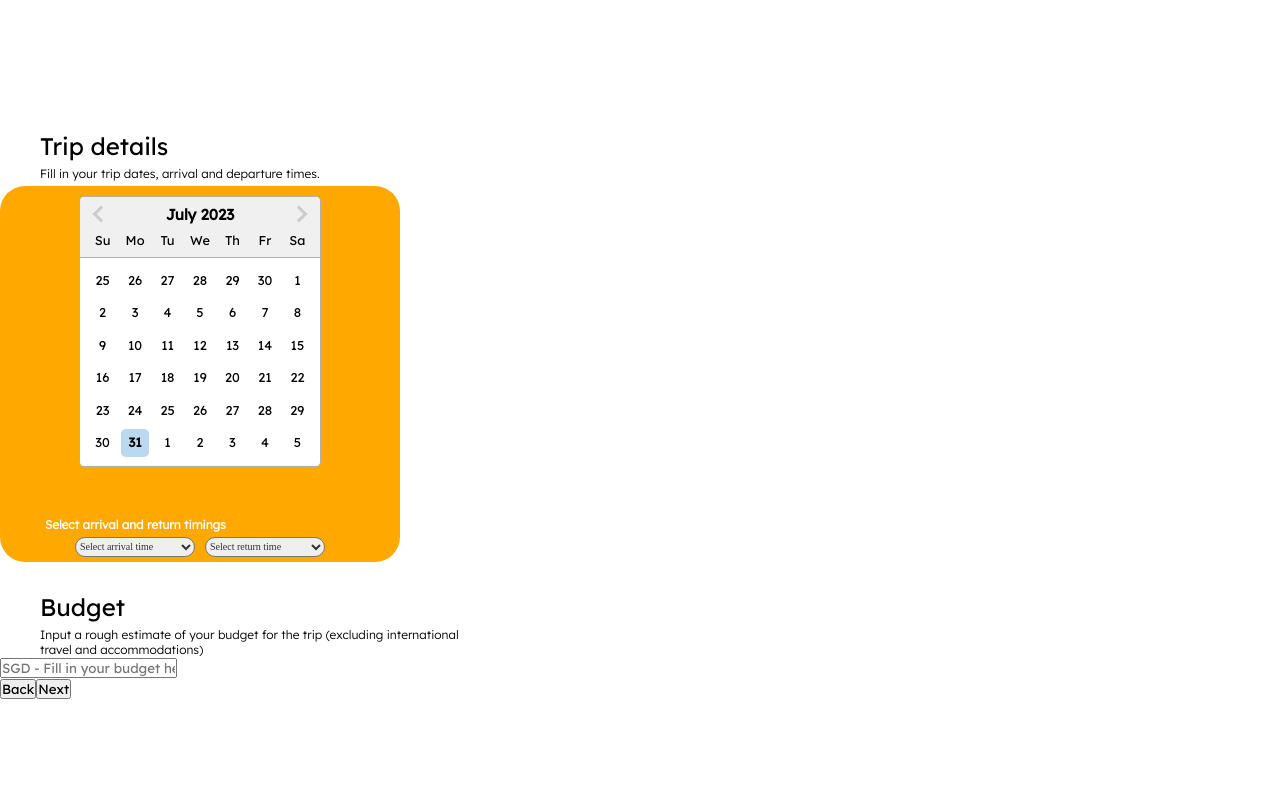
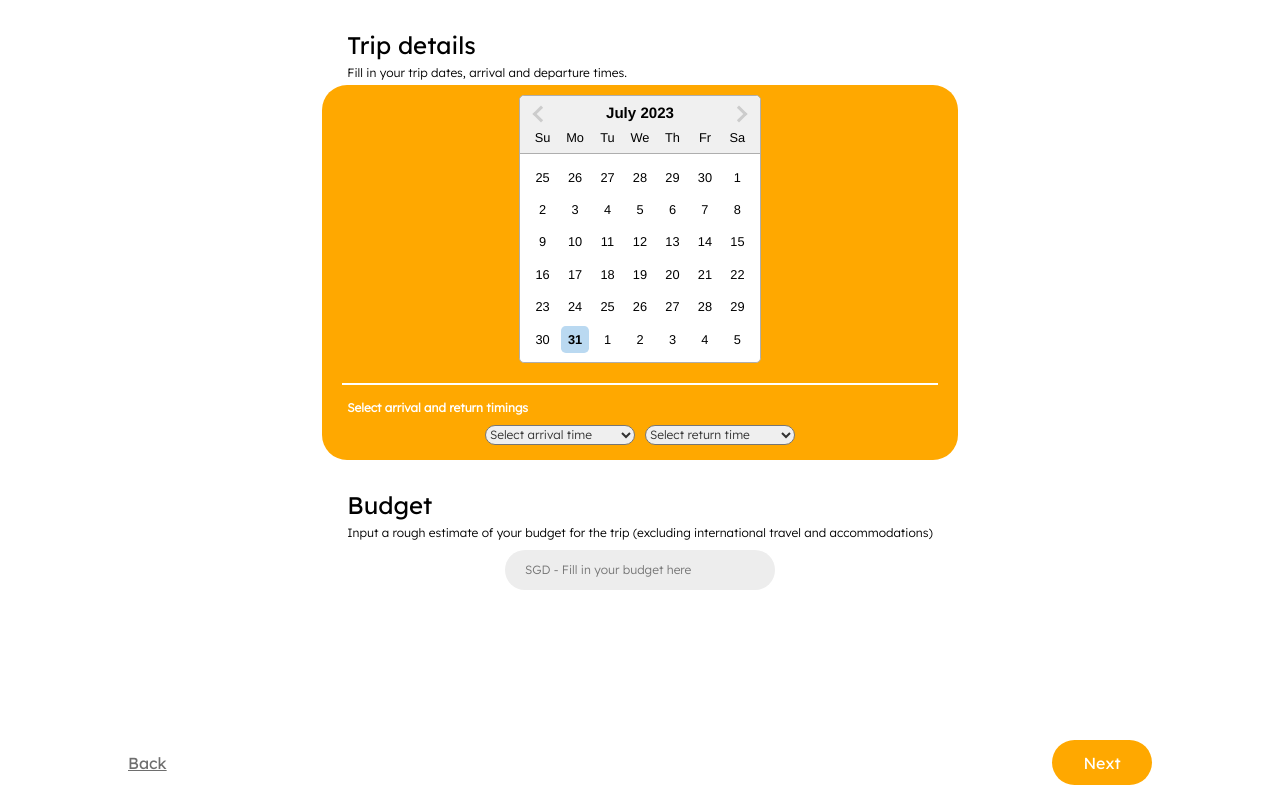
Before and after one commit to mw1163528384/itinereasy-app, a React (Create React App) app in the folder frontend/: page /tripDetail in a window 1280 px wide. Built offline with nearby package versions, Linux system fonts and the light colour scheme.

Commit message:
edited created itinerary frontend

```diff
--- a/frontend/src/components/NewTripFooter.jsx
+++ b/frontend/src/components/NewTripFooter.jsx
@@ -7,7 +7,7 @@ const NewTripFooter = ({handleBack, handleNext, isFoodPage}) => {
             <footer className='footer'>
                 <button onClick={handleBack} id="back-btn" className='back-btn'> Back </button>
                 {isFoodPage ? (
-                    <button onClick={handleNext} id="finish-btn" className='finsh-btn'> Finish </button>
+                    <button onClick={handleNext} id="finish-btn" className='finish-btn'> Finish </button>
                 ) : (
                     <button onClick={handleNext} id="next-btn" className='next-btn'> Next </button>
                 )}
--- a/frontend/src/pages/NewTrip.jsx
+++ b/frontend/src/pages/NewTrip.jsx
@@ -10,12 +10,12 @@ const NewTrip = () => {
     }
     return (
         <div>
-            <div className='body'>
+            <div className='new-body'>
                 <div className='body-content'>
                     <img src={ai_logo} alt='ai-logo'/>
                 </div>
 
-                <div className='body-description'>
+                <div className='newtrip-body-description'>
                     <h2>New Trip!</h2>
 
                     <p>
--- a/frontend/src/pages/NewTripDetail.jsx
+++ b/frontend/src/pages/NewTripDetail.jsx
@@ -80,6 +80,15 @@ const NewTripDetail = () => {
                />
             </div>
 
+            <hr style={{
+                marginTop: "20px",
+                color:"white",
+                backgroundColor:"white",
+                height: "1.5px",
+                marginLeft: "15px",
+                marginRight: "15px",
+                border: "none"}} />
+
             <h4 className='arrival-return-timings'> Select arrival and return timings</h4>
             <div className='select-container'>
                 <select className="select-arrival" value={selectedArrivalTiming} onChange={handleArrivalTimingChange} placeholder='Select arrival time'>
@@ -102,7 +111,7 @@ const NewTripDetail = () => {
             </div>
         </div>
 
-          <div className='body-budget'>
+        <div className='body-budget'>
             <h2>Budget</h2>
             <p>Input a rough estimate of your budget for the trip (excluding international travel and accommodations)</p>
 
--- a/frontend/src/pages/NewTripFood.jsx
+++ b/frontend/src/pages/NewTripFood.jsx
@@ -34,7 +34,7 @@ const NewTripFood = () => {
   return (
     <div>
       <div className='body'>
-        <div className='body-content'>
+        <div className='body-food'>
           <h2>Food</h2>
           <h5>Food preferences</h5>
           <p>Add your favourite food preferences below, or specific dishes you want to try abroad.</p>
--- a/frontend/src/styles/NewTrip.css
+++ b/frontend/src/styles/NewTrip.css
@@ -1,25 +1,28 @@
 * {
     margin: 0;
     box-sizing: border-box;
-    font-family: "CustomFont";
+    padding: 0;
 }
 
 @font-face {
-    font-family: "lexend-regular";
+    font-family: "CustomFont";
     src: url("../assets/fonts/Lexend-Regular.ttf");
     font-family: "lexend-light";
     src: url("../assets/fonts/Lexend-Light.ttf");
 }
 
-@media(min-width:768px) {
-    .body {
-        min-height: 100vh;
-        max-width: 500px;
-        display: flex;
-        flex-direction: column;
-        align-items: center;
-        justify-content: center;
-    }
+html, .new-body {
+    height: 100%; /* Ensure the html and body elements take up full height */
+    margin: 0;
+    padding: 0; /* Remove any potential default padding */
+}
+
+.new-body {
+    min-height: 100vh;
+    display: flex;
+    flex-direction: column;
+    align-items: center;
+    justify-content: space-between; /* This will push everything apart */
 }
 
 .body-content {
@@ -29,39 +32,42 @@
     align-items: center;
     word-wrap: break-word;
     margin-top: 80px;
+    flex: 1;
 }
 
-.body-description h2 {
-    margin-top: 80px;
+.newtrip-body-description h2 {
+    margin-top: 40px;
+    margin-bottom: 10px;
     color:rgba(0,0,0,1);
     font-size:24px;
     font-weight: lighter;
     font-family:"CustomFont";
     margin-left: 50px;
-    align-self: start;
 }
 
-.body-description p {
+.newtrip-body-description p {
     font-size: 12px;
-    margin-top: 40px;
     margin-left: 50px;
     margin-right: 50px;
     font-family: "lexend-light";
 }
 
 .button-container {
+    margin-top: 50px;
     display: flex;
     justify-content: center;
+    margin-bottom: 10px;
 }
 
 .start-btn {
-    width: 302px;
+    width: 300px;
     height: 44px;
     border-color: transparent;
     border-radius: 25px;
     background-color: #FFA800;
     color: #FFFFFF;
-    margin-top: 70px;
     font-size: 16px;
     text-align: center;
+    margin-bottom: 10px;
+    font-family: "CustomFont";
 }
--- a/frontend/src/styles/NewTripDetail.css
+++ b/frontend/src/styles/NewTripDetail.css
@@ -1,18 +1,23 @@
 @font-face {
-    font-family: "lexend-regular";
+    font-family: "CustomFont";
     src: url("../assets/fonts/Lexend-Regular.ttf");
     font-family: "lexend-light";
     src: url("../assets/fonts/Lexend-Light.ttf");
 }
 
-/* Responsive styles for screen sizes up to 768px */
-@media (max-width: 768px) {
-    .body {
-      max-width: 100%; /* Adjust this value as needed */
-      max-height: none; /* Reset the max-height property */
-      height: auto; /* Reset the height property */
-    }
-  }
+html, .body {
+    height: 100%; /* Ensure the html and body elements take up full height */
+    margin: 0;
+    padding: 0; /* Remove any potential default padding */
+}
+
+.body {
+    min-height: 100vh;
+    display: flex;
+    flex-direction: column;
+    align-items: center;
+    justify-content: space-between; /* This will push everything apart */
+}
 
 .body-detail h2 {
     display: flex;
@@ -24,6 +29,7 @@
     font-size: 24px;
     text-align: left;
     font-weight: 100;
+    font-family: "CustomFont";
 }
 
 .body-detail p {
@@ -44,6 +50,120 @@
     margin-top: 5px;
 }
 
+.arrival-return-timings{
+    font-family: "lexend-light";
+    font-weight: bold;
+    display: flex;
+    flex-direction: column;
+    justify-content: center;
+    word-wrap: break-word;
+    margin-top: 15px;
+    margin-left: 20px;
+    margin-right: 20px;
+    font-size: 12px;
+    text-align: left;
+    color: white;
+}
+
+.select-container {
+    display: flex;
+    flex-direction: column;
+    justify-content: center;
+    align-items: center;
+    flex-direction: row;
+    margin-top: 10px;
+    margin-bottom: 10px;
+}
+
+.select-arrival {
+    text-align: left;
+    font-size: 12px;
+    width: 150px;
+    height: 20px;
+    color: rgba(50,50,50,1);
+    border-radius: 25px;
+    font-family: "lexend-light" ;
+}
+
+.select-return {
+    text-align: left;
+    font-size: 12px;
+    width: 150px;
+    height: 20px;
+    color: rgba(50,50,50,1);
+    border-radius: 25px;
+    margin-left: 10px;
+    font-family: "lexend-light" ;
+}
+
+.calendar-section {
+    margin-top: 5px;
+    border-radius: 25px;
+    padding: 5px;
+    box-sizing: border-box;
+    background-color: #FFA800;
+    margin-left: 15px;
+    margin-right: 15px;
+}
+
+.budget {
+    justify-content: left;
+    padding-left: 20px;
+    display: flex;
+    align-items: center;
+    background-color: rgba(237,237,237,1);
+    height: 40px;
+    width: 270px;
+    border-radius: 25px;
+    margin-left: auto;
+    margin-right: auto;
+    margin-top: 10px;
+}
+
+.budget input {
+    background-color: transparent;
+    border: none;
+    width: 200px;
+    font-size: 12px;
+    font-family: "lexend-light" ;
+}
+
+.back-btn {
+    background-color: transparent;
+    color: rgba(110,110,110,1);
+    border: none;
+    border-radius: 4px;
+    font-size: 16px;
+    text-decoration: underline;
+    font-family: "CustomFont";
+}
+
+.next-btn {
+    background-color: #FFA800;; /* Green color - You can change this to any color you prefer */
+    color: white;
+    width: 100px;
+    height: 45px;
+    border: none;
+    border-radius: 25px;
+    font-size: 16px;
+    font-family: "CustomFont";
+}
+
+.footer {
+    display: flex;
+    justify-content: space-between;
+    position: fixed;
+    left: 50%;
+    transform: translateX(-50%);
+    bottom: 15px; /* Adjust this value based on the space you need from the bottom of the page */
+    width: 90%;
+    padding: 0 5%;
+}
+
+
+
+
+/* calendar's styling  */
 .react-datepicker__input-container {
     display: flex;
     justify-content: center;
@@ -67,57 +187,3 @@
 .react-datepicker__day--selected {
     background-color: #323232 !important;  /* your preferred color here */
 }
-
-
-.arrival-return-timings{
-    font-family: "lexend-light";
-    font-weight: bold;
-    display: flex;
-    flex-direction: column;
-    word-wrap: break-word;
-    margin-top: 50px;
-    margin-left: 40px;
-    margin-right: 40px;
-    font-size: 12px;
-    text-align: left;
-    color: white;
-}
-
-.select-container {
-    display: flex;
-    flex-direction: column;
-    justify-content: center;
-    align-items: center;
-    flex-direction: row;
-    margin-top: 5px;
-}
-
-.select-arrival {
-    font-family: "lexend-regular";
-    text-align: left;
-    font-size: 10px;
-    width: 120px;
-    height: 20px;
-    color: rgba(50,50,50,1);
-    border-radius: 25px;
-}
-
-.select-return {
-    font-family: "lexend-regular";
-    text-align: left;
-    font-size: 10px;
-    width: 120px;
-    height: 20px;
-    color: rgba(50,50,50,1);
-    border-radius: 25px;
-    margin-left: 10px;
-}
-
-.calendar-section {
-    margin-top: 5px;
-    border-radius: 25px;
-    padding: 5px;
-    box-sizing: border-box;
-    width: 80%;
-    background-color: #FFA800;
-}
--- a/frontend/src/styles/NewTripFood.css
+++ b/frontend/src/styles/NewTripFood.css
@@ -0,0 +1,94 @@
+@font-face {
+    font-family: "CustomFont";
+    src: url("../assets/fonts/Lexend-Regular.ttf");
+    font-family: "lexend-light";
+    src: url("../assets/fonts/Lexend-Light.ttf");
+}
+
+html, .body {
+    height: 100%; /* Ensure the html and body elements take up full height */
+    margin: 0;
+    padding: 0; /* Remove any potential default padding */
+}
+
+.body-food h2 {
+    display: flex;
+    flex-direction: column;
+    word-wrap: break-word;
+    margin-top: 30px;
+    margin-left: 40px;
+    margin-right: 40px;
+    font-size: 24px;
+    text-align: left;
+    font-weight: 100;
+    font-family: "CustomFont";
+}
+
+.body-food h5 {
+    font-size: 12px;
+    margin-top: 5px;
+    margin-left: 40px;
+    margin-right: 40px;
+    text-align: left;
+    font-family: "CustomFont";
+}
+
+.body-food p {
+    font-size: 12px;
+    margin-top: 5px;
+    margin-left: 40px;
+    margin-right: 40px;
+    text-align: left;
+    font-weight: lighter;
+    font-family: "lexend-light";
+}
+
+.food-type-selection {
+    margin-left: 40px;
+    margin-right: 40px;
+    margin-top: 15px;
+}
+
+.food-type-selection button {
+    padding: 5px 10px;
+    margin: 5px;
+    background-color: #FFA800;
+    border: none;
+    border-radius: 25px;
+    font-size: 12px;
+    font-family: "CustomFont";
+    color: white;
+  }
+
+  .add-food {
+    justify-content: left;
+    padding-left: 20px;
+    display: flex;
+    align-items: center;
+    background-color: rgba(237,237,237,1);
+    height: 40px;
+    width: 270px;
+    border-radius: 25px;
+    margin-left: auto;
+    margin-right: auto;
+    margin-top: 10px;
+  }
+
+  .add-food input {
+    background-color: transparent;
+    border: none;
+    width: 200px;
+    font-size: 12px;
+    font-family: "lexend-light" ;
+  }
+
+.finish-btn {
+    background-color: #FFA800;; /* Green color - You can change this to any color you prefer */
+    color: white;
+    width: 100px;
+    height: 45px;
+    border: none;
+    border-radius: 25px;
+    font-size: 16px;
+    font-family: "CustomFont";
+}
--- a/frontend/src/styles/TypeOfTrip.css
+++ b/frontend/src/styles/TypeOfTrip.css
@@ -1,11 +1,25 @@
 @font-face {
-    font-family: "lexend-regular";
+    font-family: "CustomFont";
     src: url("../assets/fonts/Lexend-Regular.ttf");
     font-family: "lexend-light";
     src: url("../assets/fonts/Lexend-Light.ttf");
 }
 
-.body-type h2 {
+html, .type-body {
+    height: 100%; /* Ensure the html and body elements take up full height */
+    margin: 0;
+    padding: 0; /* Remove any potential default padding */
+}
+
+.type-body {
+    min-height: 100vh;
+    display: flex;
+    flex-direction: column;
+    align-items: center;
+    justify-content: space-between; /* This will push everything apart */
+}
+
+.type-body h2 {
     display: flex;
     flex-direction: column;
     word-wrap: break-word;
@@ -15,6 +29,7 @@
     font-size: 24px;
     text-align: left;
     font-weight: 100;
+    font-family: "CustomFont";
 }
 
 .trip-reason-selection {
@@ -23,124 +38,39 @@
     flex-direction:column;
     display:flex;
     box-sizing:border-box;
-    width:250px;
+    width:270px;
     margin-left: auto;
     margin-right: auto;
-    margin-top: 30px;
+    margin-top: 10px;
 }
 
-.vacation-btn {
+.vacation-btn, .business-btn, .event-btn, .volunteering-btn, .family-btn, .pilgrimage-btn, .education-btn, .others-btn {
     justify-content: center;
     align-items: center;
     display: flex;
     height: 30px;
-    width: 269px;
+    width: 270px;
     border-radius: 25px;
     border-color: transparent;
     background-color: rgba(237,237,237,1);
     font-size: 12px;
-}
-
-.business-btn {
-    justify-content: center;
-    align-items: center;
-    display: flex;
-    height: 30px;
-    width: 269px;
-    border-radius: 25px;
-    border-color: transparent;
-    background-color: rgba(237,237,237,1);
-    font-size: 12px;
-}
-
-.event-btn {
-    justify-content: center;
-    align-items: center;
-    display: flex;
-    height: 30px;
-    width: 269px;
-    border-radius: 25px;
-    border-color: transparent;
-    background-color: rgba(237,237,237,1);
-    font-size: 12px;
-}
-
-.volunteering-btn {
-    justify-content: center;
-    align-items: center;
-    display: flex;
-    height: 30px;
-    width: 269px;
-    border-radius: 25px;
-    border-color: transparent;
-    background-color: rgba(237,237,237,1);
-    font-size: 12px;
-}
-
-.family-btn {
-    justify-content: center;
-    align-items: center;
-    display: flex;
-    height: 30px;
-    width: 269px;
-    border-radius: 25px;
-    border-color: transparent;
-    background-color: rgba(237,237,237,1);
-    font-size: 12px;
-}
-
-.pilgrimage-btn {
-    justify-content: center;
-    align-items: center;
-    display: flex;
-    height: 30px;
-    width: 269px;
-    border-radius: 25px;
-    border-color: transparent;
-    background-color: rgba(237,237,237,1);
-    font-size: 12px;
-}
-
-.education-btn {
-    justify-content: center;
-    align-items: center;
-    display: flex;
-    height: 30px;
-    width: 269px;
-    border-radius: 25px;
-    border-color: transparent;
-    background-color: rgba(237,237,237,1);
-    font-size: 12px;
-}
-
-.others-btn {
-    justify-content: center;
-    align-items: center;
-    display: flex;
-    height: 30px;
-    width: 269px;
-    border-radius: 25px;
-    border-color: transparent;
-    background-color: rgba(237,237,237,1);
-    font-size: 12px;
+    font-family: "CustomFont";
 }
 
 .body-description h3 {
     display: flex;
     flex-direction: column;
     word-wrap: break-word;
-    margin-top: 30px;
+    margin-top: 20px;
     margin-left: 40px;
     margin-right: 40px;
     font-size: 24px;
     text-align: left;
     font-weight: 100;
+    font-family: "CustomFont";
 }
 
 .body-description {
-    display: flex;
-    justify-content: center;
-    align-items: center;
     flex-direction: column;
 }
 
@@ -148,14 +78,17 @@
     justify-content: center;
     align-items: center;
     display: flex;
-    height: 30px;
-    width: 269px;
+    height: 40px;
+    width: 270px;
     border-radius: 25px;
     border-color: transparent;
     background-color: rgba(237,237,237,1);
     font-size: 12px;
-    margin-top: 30px;
+    margin-top: 10px;
     font-weight: 100;
+    margin-left: auto;
+    margin-right: auto;
+    font-family: "CustomFont";
 }
 
 .location-input {
@@ -166,22 +99,27 @@
 
 .location-input::placeholder {
     color: rgba(110,110,110);
+    font-family: "CustomFont";
 }
 
 .letsgo-container {
     display: flex;
     justify-content: center;
-    margin-bottom: 20px;
+    align-items: center;
+    margin-top: auto;
+    margin-bottom: 15px;
+    margin-left: auto;
+    margin-right: auto;
 }
 
 .letsgo-btn {
-    width: 302px;
-    height: 44px;
+    width: 300px;
+    height: 45px;
     border-color: transparent;
     border-radius: 25px;
     background-color: #FFA800;
     color: #FFFFFF;
-    margin-top: 70px;
     font-size: 16px;
     text-align: center;
+    font-family: "CustomFont";
 }
```
Also changed, not shown: frontend/src/pages/TypeOfTrip.jsx (+3 -6 lines).
